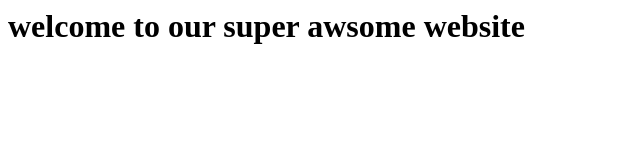
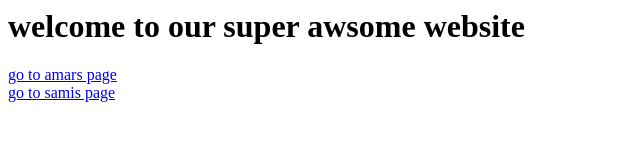
Before and after one commit to Amar092007/Wasserspender, a plain HTML site: page HtmlProject/index.html in a window 1280 px wide. Shown: the whole page, without its empty margins (0-640 px from the left). Drawn offline with Linux system fonts and the light colour scheme.

Commit message:
added a navigation

```diff
--- a/HtmlProject/index.html
+++ b/HtmlProject/index.html
@@ -1 +1,5 @@
 <h1> welcome to our super awsome website </h1>
+
+<a href="amar.html">go to amars page</a>
+<br>
+<a href="sami.html">go to samis page</a>
```
